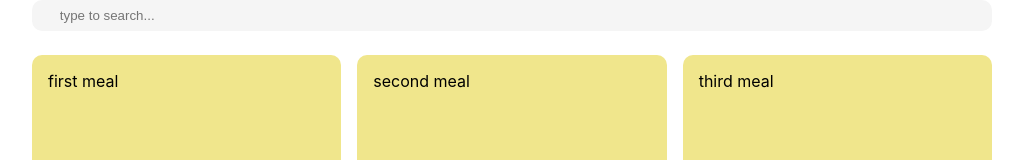
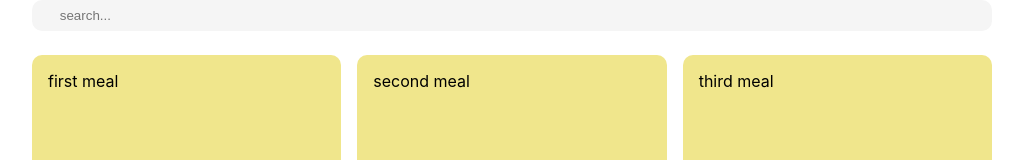
Before and after one commit to davidletaw/menu-planner, a React (Create React App) app: page / in a window 1280 px wide. Shown: the top 160 px of the page, without its empty margins (128-1151 px from the left). Built offline with nearby package versions, Linux system fonts and the light colour scheme; some icons are missing.

Commit message:
Fixes search component state change

```diff
--- a/src/Components/Search.js
+++ b/src/Components/Search.js
@@ -6,11 +6,11 @@ const Search = ({ handleSearchNote }) => {
         <div className='search'>
             <MdSearch className='search-icons' size='1.3em' />
             <input
-                onChange={(event)=>
+                onChange={(event) =>
                     handleSearchNote(event.target.value)
                 }
                 type='text'
-                placeholder='type to search...'/>
+                placeholder='search...'/>
         </div>
     );
 }
```
